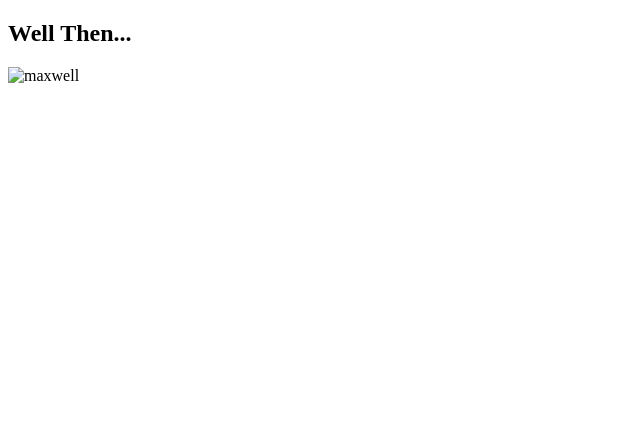
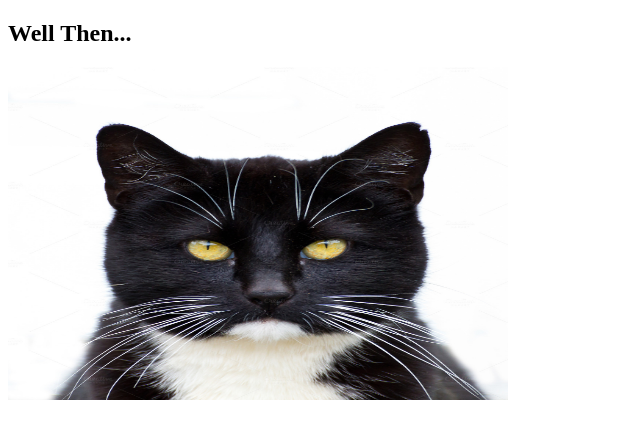
Before and after one commit to ACG6th/myself, a plain HTML site: page index.html in a window 1280 px wide. Shown: the whole page, without its empty margins (0-640 px from the left). Drawn offline with Linux system fonts and the light colour scheme.

Commit message:
Update index.html

```diff
--- a/index.html
+++ b/index.html
@@ -3,7 +3,7 @@
 <body>
 
 <h2>Well Then...</h2>
-<img src="/maxwell/maxwell.jpg" alt="maxwell" width="500" height="333">
+<img src="maxwell.jpg" alt="maxwell" width="500" height="333">
 
 </body>
 </html>
```
